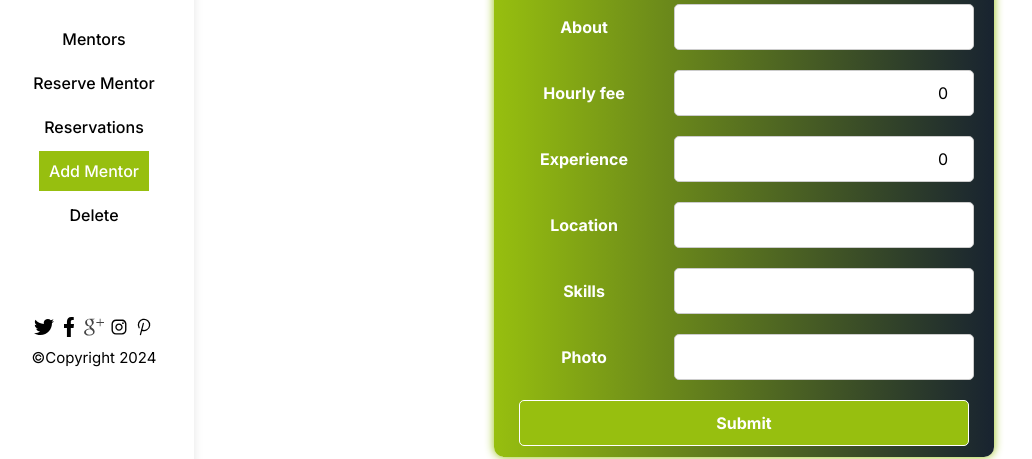
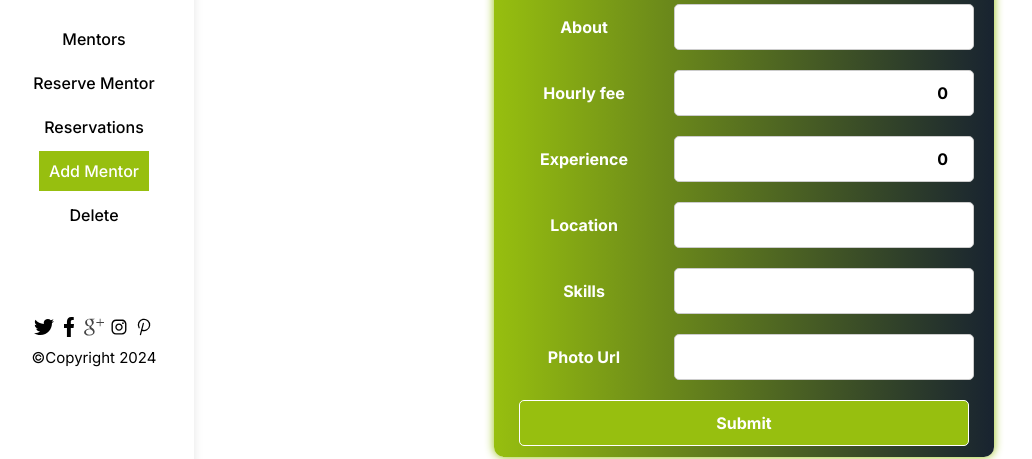
Before and after one commit to lily4178993/mentor_me_now_front_end, a React (Vite) app: page /addMentor in a window 1280 px wide. Shown: the part 213-672 px from the top of the page, without its empty margins (6-1038 px from the left). Built offline with nearby package versions, Linux system fonts and the light colour scheme.

Commit message:
Add font styling

```diff
--- a/src/components/AddMentor.jsx
+++ b/src/components/AddMentor.jsx
@@ -96,7 +96,7 @@ const AddMentor = () => {
         <div className="form-row">
           <label htmlFor="photo_url" className="form-label">
             {' '}
-            <span className="add_mentor_label">Photo</span>
+            <span className="add_mentor_label">Photo Url</span>
             <input type="text" name="photo_url" value={formData.photo_url} onChange={handleChange} />
           </label>
         </div>
--- a/src/modules/addMentor.css
+++ b/src/modules/addMentor.css
@@ -28,7 +28,6 @@
 .add_mentor_form input[type="decimal"],
 .add_mentor_form input[type="number"] {
   text-align: end;
-  font-weight: 400;
 }
 
 .add_mentor_form button {
```
